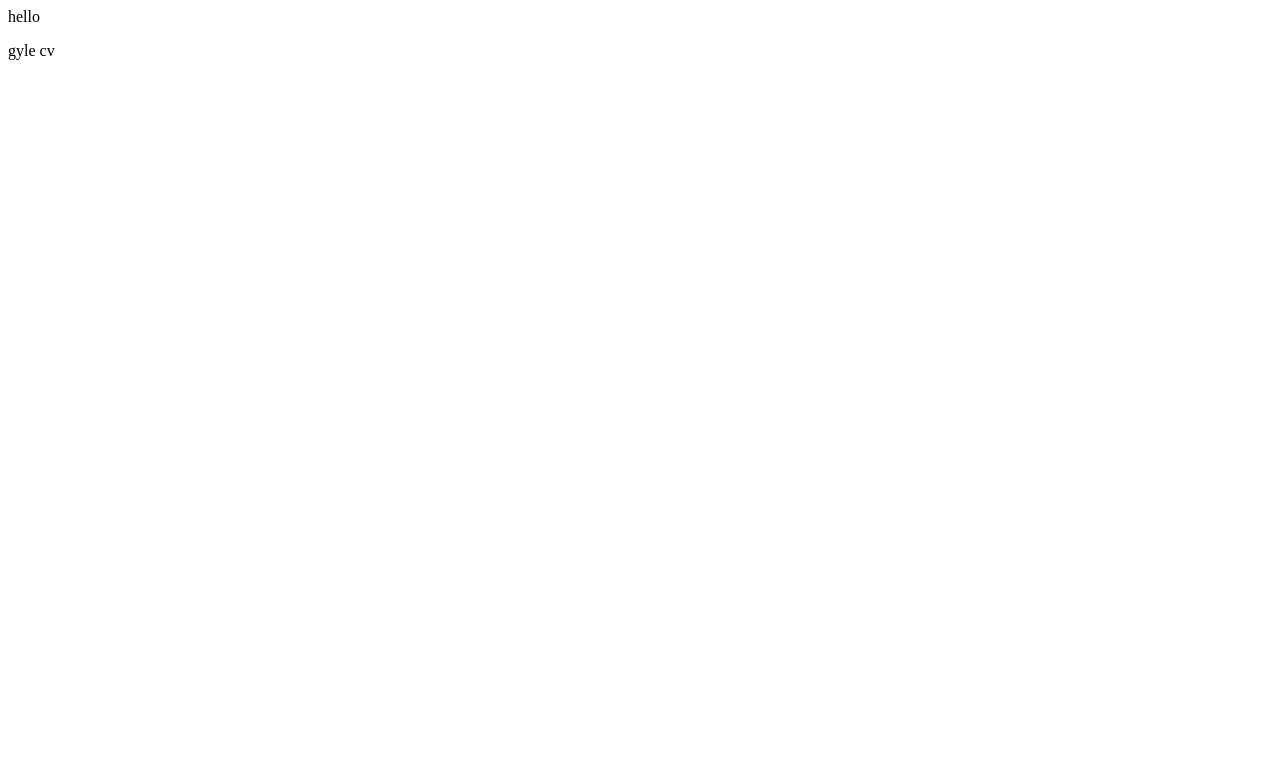
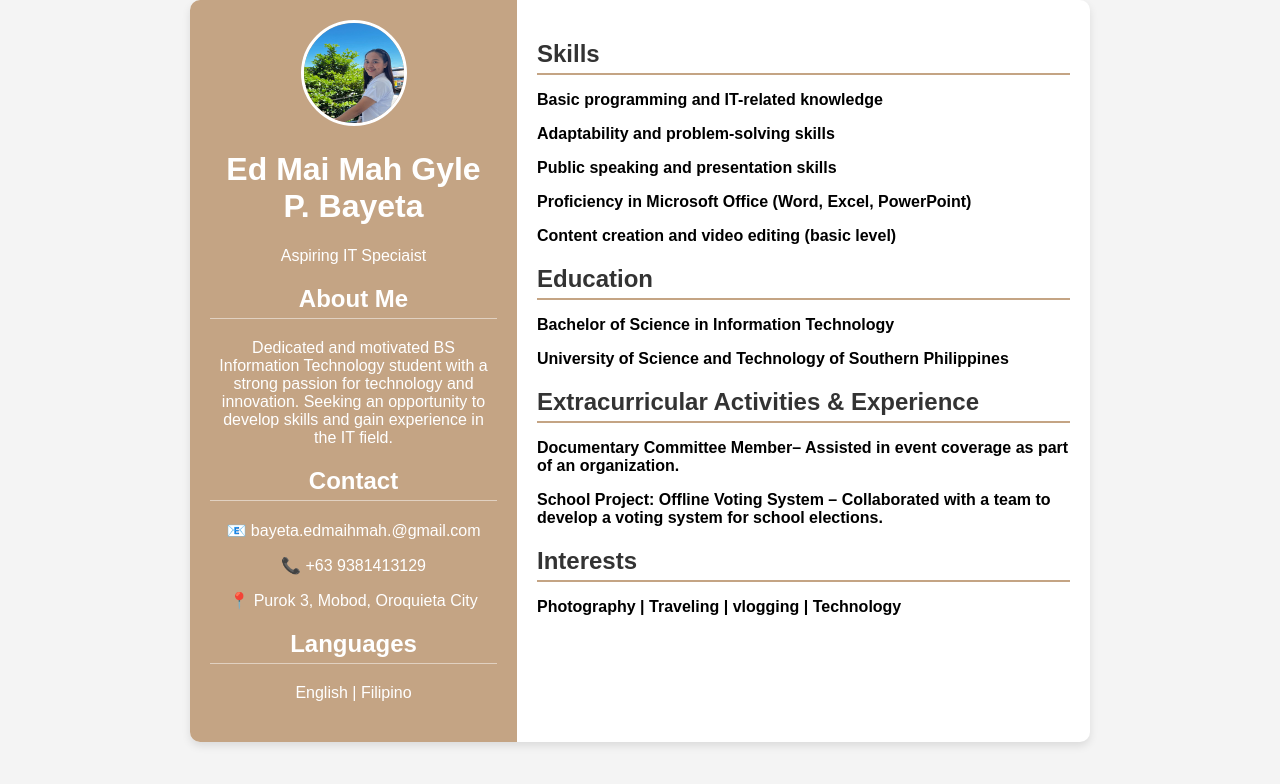
Before and after one commit to vinmaeberdon/vinmae.github.io, a plain HTML site: page index.html in a window 1280 px wide. Drawn offline with Linux system fonts and the light colour scheme.

Commit message:
adding my cv

```diff
--- a/index.html
+++ b/index.html
@@ -4,10 +4,68 @@
     <meta charset="UTF-8">
     <meta name="viewport" content="width=device-width, initial-scale=1.0">
     <title>Document</title>
+    <link rel="stylesheet" href="style.css">
 </head>
 <body>
-    hello
 
-    <p>gyle cv</p>
+
+    <div class="resume">
+        <div class="sidebar">
+            <div class="profile">
+                <img src="Gyle.jpg" alt="Profile Picture">
+                <h1>Ed Mai Mah Gyle P. Bayeta</h1>
+                <p class="title">Aspiring IT Speciaist</p>
+            </div>
+            <div class="section">
+                <h2>About Me</h2>
+                <p>Dedicated and motivated BS Information Technology student with a strong passion for technology and innovation.
+             Seeking an opportunity to develop skills and gain experience in the IT field.</p>
+            </div>
+            <div class="section">
+                <h2>Contact</h2>
+                <p>📧 bayeta.edmaihmah.@gmail.com</p>
+                <p>📞 +63 9381413129</p>
+                <p>📍 Purok 3, Mobod, Oroquieta City</p>
+            </div>
+            <div class="section">
+
+            </div>
+            <div class="section">
+                <h2>Languages</h2>
+                <p>English | Filipino </p>
+            </div>
+        </div>
+
+        <div class="main-content">
+            <div class="section">
+                <h2>Skills</h2>
+                <p><strong>Basic programming and IT-related knowledge</p>
+                <p>Adaptability and problem-solving skills</p>
+                <p>Public speaking and presentation skills</p>
+
+                <p>Proficiency in Microsoft Office (Word, Excel, PowerPoint)</p>
+
+                <p>Content creation and video editing (basic level)</p>
+            </div>
+
+            <div class="section">
+                <h2>Education</h2>
+                <p><strong>Bachelor of Science in Information Technology</strong></p>
+                <p>University of Science and Technology of Southern Philippines</p>
+            </div>
+
+            <div class="section">
+                <h2>Extracurricular Activities & Experience</h2>
+                <p>Documentary Committee Member– Assisted in event coverage as part of an organization.</p>
+                <p>School Project: Offline Voting System – Collaborated with a team to develop
+                     a voting system for school elections.</p>
+            </div>
+
+            <div class="section">
+                <h2>Interests</h2>
+                <p>Photography | Traveling | vlogging | Technology</p>
+            </div>
+        </div>
+    </div>
 </body>
 </html>
--- a/style.css
+++ b/style.css
@@ -0,0 +1,84 @@
+/* General Styling */
+body {
+    font-family: 'Arial', sans-serif;
+    margin: 0;
+    padding: 0;
+    background-color: #f4f4f4;
+    display: flex;
+    justify-content: center;
+    align-items: center;
+}
+
+/* Resume Layout */
+.resume {
+    width: 80%;
+    max-width: 900px;
+    display: flex;
+    background: white;
+    border-radius: 10px;
+    box-shadow: 0px 4px 8px rgba(0, 0, 0, 0.1);
+    overflow: hidden;
+}
+
+/* Sidebar */
+.sidebar {
+    width: 35%;
+    background-color: #c4a484; /* Soft Brown */
+    color: white;
+    padding: 20px;
+    text-align: center;
+}
+
+.sidebar h2 {
+    border-bottom: 1px solid rgba(255, 255, 255, 0.5);
+    padding-bottom: 5px;
+}
+
+.profile img {
+    width: 100px;
+    height: 100px;
+    border-radius: 50%;
+    border: 3px solid white;
+}
+
+.sidebar ul {
+    list-style: none;
+    padding: 0;
+}
+
+.sidebar ul li {
+    margin: 5px 0;
+}
+
+/* Main Content */
+.main-content {
+    width: 65%;
+    padding: 20px;
+}
+
+.main-content h2 {
+    color: #333;
+    border-bottom: 2px solid #c4a484;
+    padding-bottom: 5px;
+    margin-bottom: 10px;
+}
+
+.section {
+    margin-bottom: 20px;
+}
+
+/* Responsive Design */
+@media (max-width: 768px) {
+    .resume {
+        flex-direction: column;
+    }
+
+    .sidebar {
+        width: 100%;
+        text-align: center;
+    }
+
+    .main-content {
+        width: 100%;
+    }
+}
```
